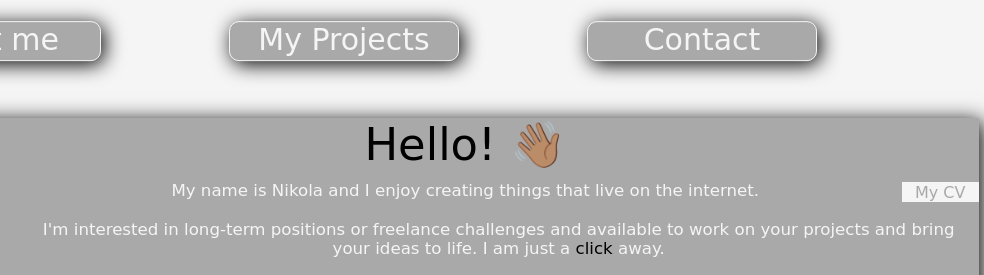
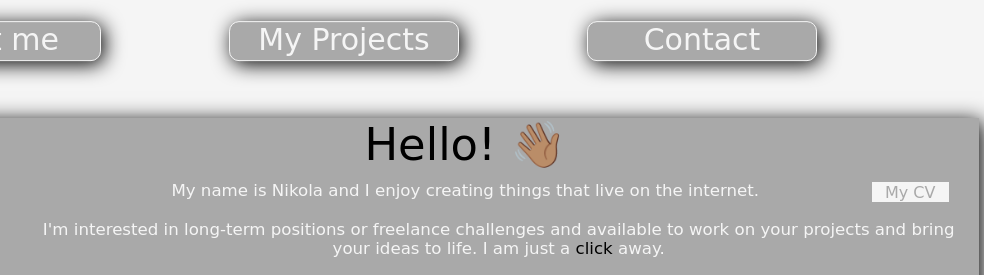
Before and after one commit to NikolaJelavic/portfolio, a website: page aboutMe.html in a window 1280 px wide. Shown: the top 275 px of the page, 296-1280 px from the left. Drawn offline with nearby package versions, Linux system fonts and the light colour scheme; a web font is replaced by a local one.

Commit message:
dropdown

```diff
--- a/style.css
+++ b/style.css
@@ -650,6 +650,9 @@ button#openModal:hover{
 
   width:6vw;
   height: 20%;
+  /* position: inherit;
+  right:2em; */
+
 }
 
 .dropbtn:hover, .dropbtn:focus {
@@ -660,7 +663,9 @@ button#openModal:hover{
   position: relative;
   float: right;
   margin-top:5%;
-  /* margin-right: 5%; */
+  /* position: inherit;  */
+  right:3em;
+
 
 }
 
@@ -672,6 +677,8 @@ button#openModal:hover{
   overflow: auto;
   box-shadow: 0px 8px 16px 0px rgba(0,0,0,0.2);
   z-index: 1;
+  /* position: relative; */
+   /* right:2em;  */
 }
 
 .dropdown-content a {
```
Also changed, not shown: aboutMe.html (+6 -6 lines).
